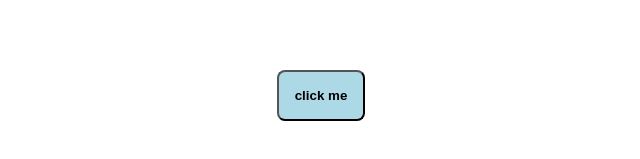
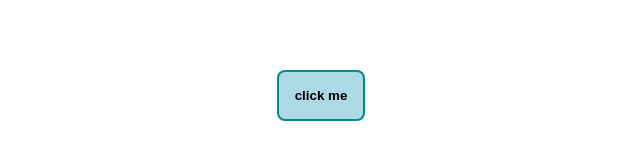
Before and after one commit to Tuily/optimized-classnames, a Next.js app: page / in a window 1280 px wide. Shown: the part 305-464 px from the top of the page, without its empty margins (319-959 px from the left). Built offline with nearby package versions, Linux system fonts and the light colour scheme.

Commit message:
Update css rules

```diff
--- a/components/Button/Button.module.css
+++ b/components/Button/Button.module.css
@@ -3,4 +3,5 @@
   border-radius: 0;
   padding: 1rem;
   font-weight: 100;
+  border: 2px dashed salmon;
 }
--- a/pages/index.js
+++ b/pages/index.js
@@ -1,11 +1,11 @@
 import Button from '../components/Button';
 import homeStyles from '../styles/Home.module.css';
-import buttonStyles from '../styles/ButtonStyles.module.css';
+import customButtonStyles from '../styles/CustomButtonStyles.module.css';
 
 export default function Home() {
   return (
     <div className={homeStyles.container}>
-      <Button className={buttonStyles.button} />
+      <Button className={customButtonStyles.button} />
     </div>
   );
 }
--- a/styles/ButtonStyles.module.css
+++ b/styles/CustomButtonStyles.module.css
@@ -3,4 +3,5 @@
   border-radius: 0.5rem;
   padding: 1rem;
   font-weight: bold;
+  border: 2px solid darkcyan;
 }
```
